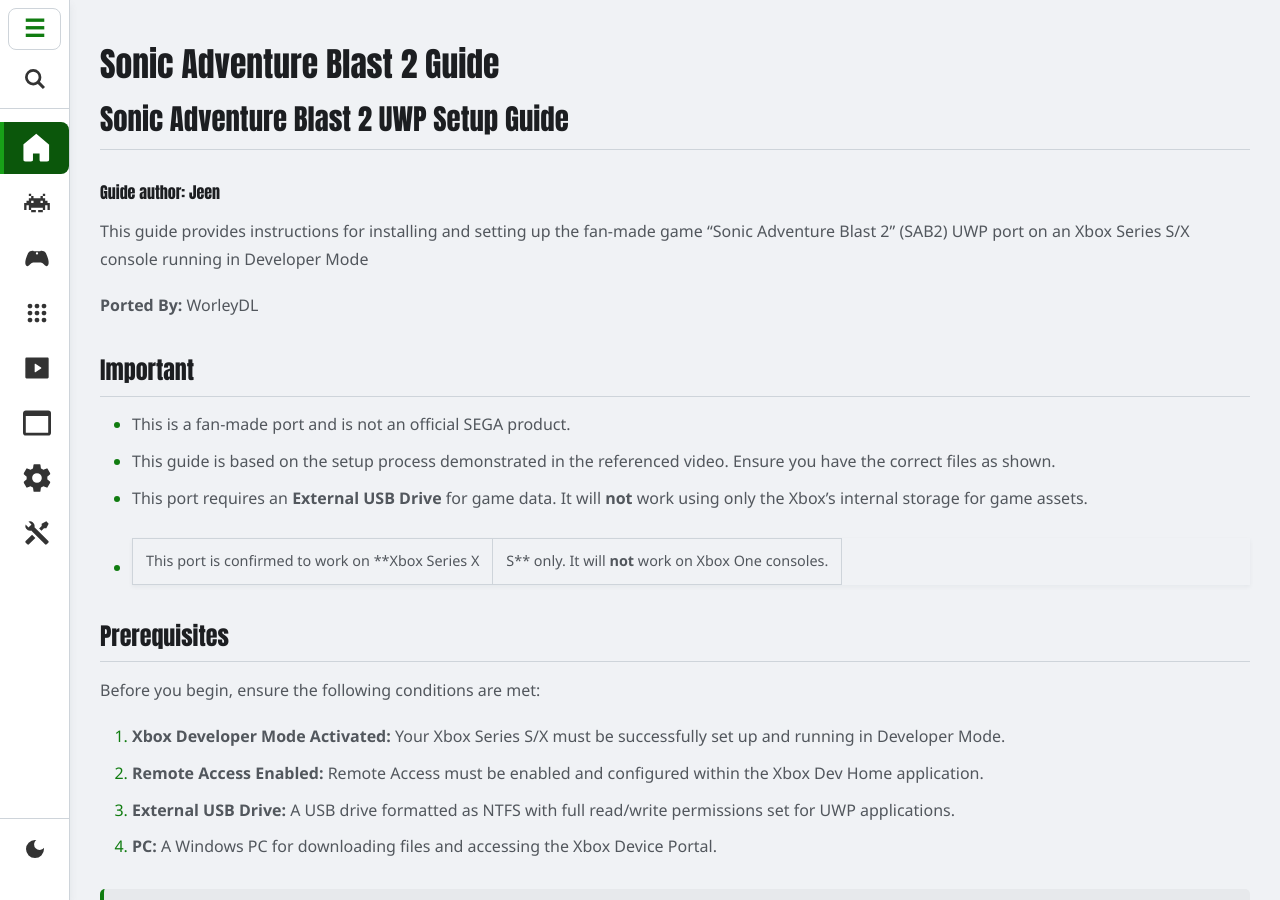
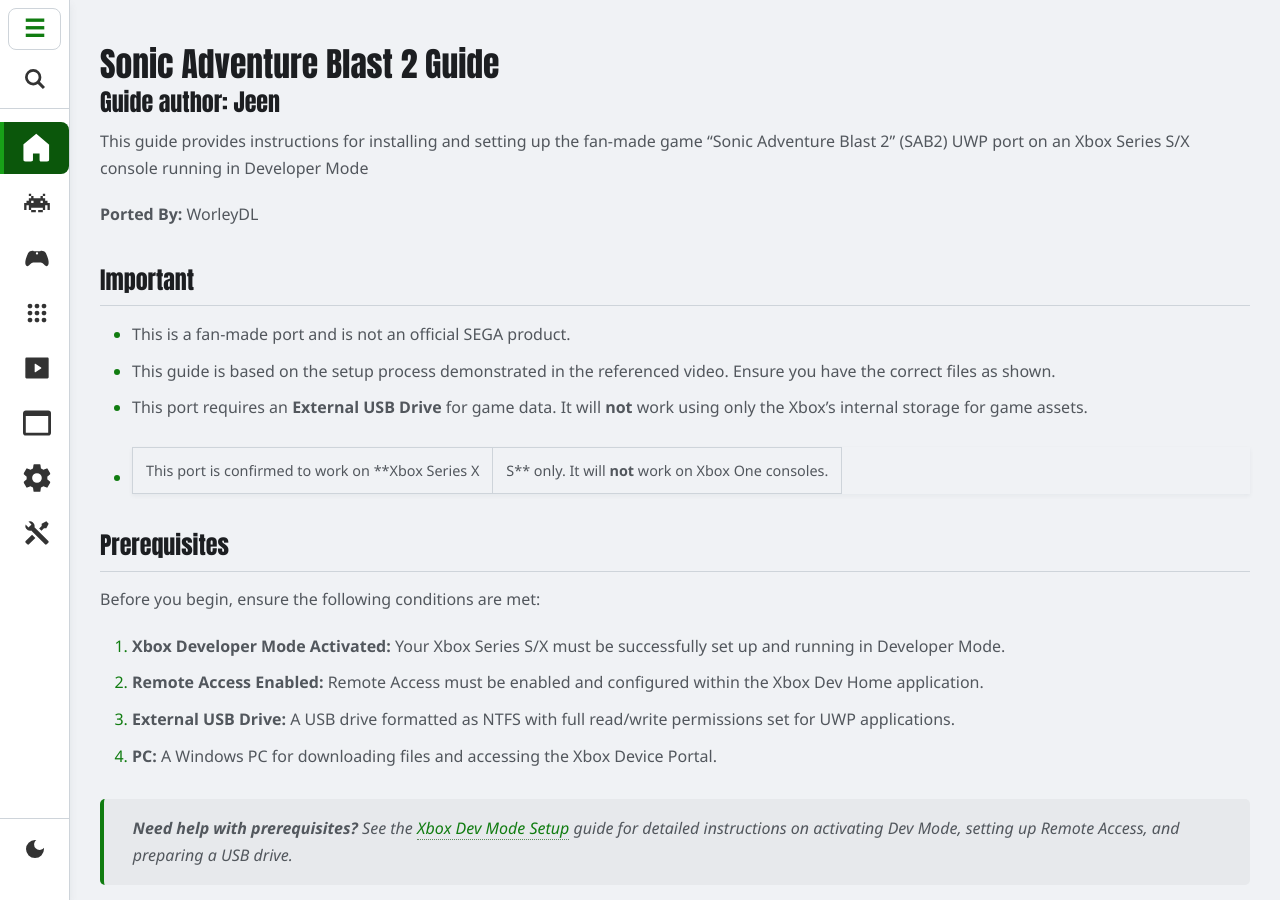
Before and after one commit to EmulationRevival/emulationrevival.github.io, a Jekyll site: the page built from guides/ports/sonicadventureblast2.md, in a window 1280 px wide and 900 px high. Built offline with Jekyll 4.4.1, drawn with Linux system fonts in a browser that asks for light colours.

Commit message:
Update sonicadventureblast2.md

```diff
--- a/guides/ports/sonicadventureblast2.md
+++ b/guides/ports/sonicadventureblast2.md
@@ -3,10 +3,8 @@
 title: "Sonic Adventure Blast 2 Guide"
 permalink: /guides/ports/sonicadventureblast2-guide/
 description: "A guide for setting up Sonic Adventure Blast 2 on dev mode."
+author: "Guide author: Jeen"
 ---
-
-## Sonic Adventure Blast 2 UWP Setup Guide
-#### Guide author: Jeen
 
 This guide provides instructions for installing and setting up the fan-made game "Sonic Adventure Blast 2" (SAB2) UWP port on an Xbox Series S/X console running in Developer Mode
 
```
